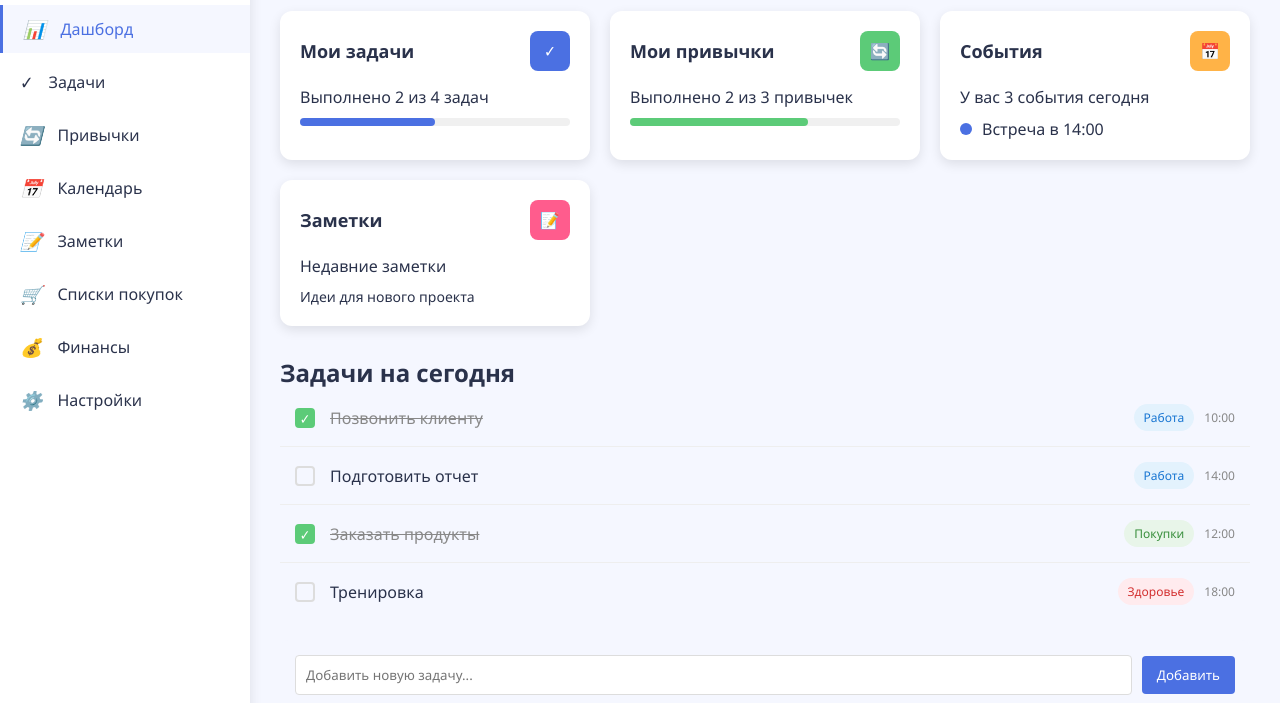
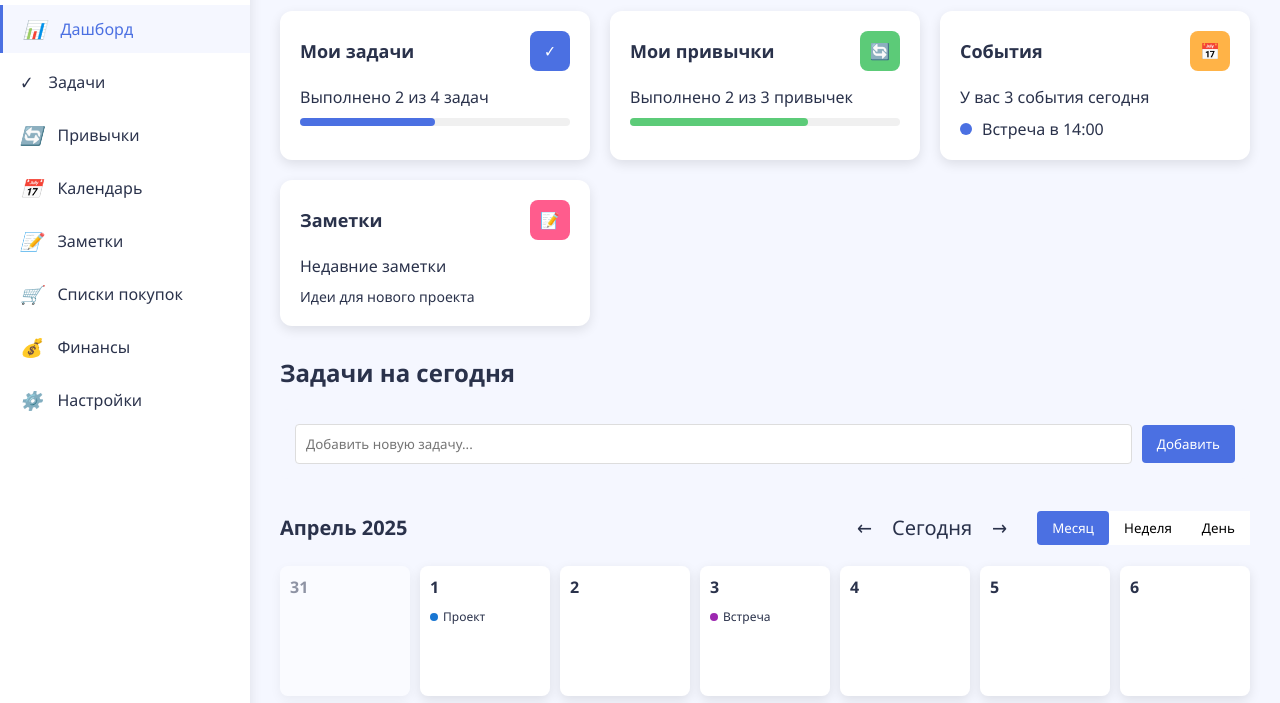
Before and after one commit to devinhill04/prodpeak, a plain HTML site: page index.html in a window 1280 px wide. Shown: the part 89-792 px from the top of the page. Drawn offline with Linux system fonts and the light colour scheme.

Commit message:
Update index.html

```diff
--- a/index.html
+++ b/index.html
@@ -546,7 +546,7 @@
                         <span class="search-icon">🔍</span>
                         <input type="text" class="search-input" placeholder="Поиск...">
                     </div>
-                    <button class="btn btn-primary">+ Новая задача</button>
+                    <button class="btn btn-primary" id="new-task-btn">+ Новая задача</button>
                 </div>
             </div>
 
@@ -558,9 +558,9 @@
                     </div>
                     <div class="card-content">
                         <div class="progress-container">
-                            <div>Выполнено 4 из 8 задач</div>
+                            <div id="tasks-progress-text">Выполнено 4 из 8 задач</div>
                             <div style="width: 100%; height: 8px; background-color: #f0f0f0; border-radius: 4px; margin: 10px 0;">
-                                <div style="width: 50%; height: 100%; background-color: var(--primary-color); border-radius: 4px;"></div>
+                                <div id="tasks-progress-bar" style="width: 50%; height: 100%; background-color: var(--primary-color); border-radius: 4px;"></div>
                             </div>
                         </div>
                     </div>
@@ -609,36 +609,13 @@
 
             <div class="tasks-container">
                 <h2>Задачи на сегодня</h2>
-                <ul class="task-list">
-                    <li class="task-item">
-                        <input type="checkbox" class="task-checkbox" checked>
-                        <div class="task-text completed">Позвонить клиенту</div>
-                        <span class="task-category cat-work">Работа</span>
-                        <span class="task-due">10:00</span>
-                    </li>
-                    <li class="task-item">
-                        <input type="checkbox" class="task-checkbox">
-                        <div class="task-text">Подготовить отчет</div>
-                        <span class="task-category cat-work">Работа</span>
-                        <span class="task-due">14:00</span>
-                    </li>
-                    <li class="task-item">
-                        <input type="checkbox" class="task-checkbox" checked>
-                        <div class="task-text completed">Заказать продукты</div>
-                        <span class="task-category cat-shopping">Покупки</span>
-                        <span class="task-due">12:00</span>
-                    </li>
-                    <li class="task-item">
-                        <input type="checkbox" class="task-checkbox">
-                        <div class="task-text">Тренировка</div>
-                        <span class="task-category cat-health">Здоровье</span>
-                        <span class="task-due">18:00</span>
-                    </li>
+                <ul class="task-list" id="task-list">
+                    <!-- Задачи будут добавлены через JavaScript -->
                 </ul>
 
                 <div class="add-task-container">
-                    <input type="text" class="add-task-input" placeholder="Добавить новую задачу...">
-                    <button class="add-task-btn">Добавить</button>
+                    <input type="text" class="add-task-input" id="add-task-input" placeholder="Добавить новую задачу...">
+                    <button class="add-task-btn" id="add-task-btn">Добавить</button>
                 </div>
             </div>
 
@@ -860,5 +837,7 @@
         </div>
     </div>
 
-<script src="app.js"></script>
-    </body>
+    <!-- Подключаем JavaScript-файл -->
+    <script src="app.js"></script>
+</body>
+</html>
```
